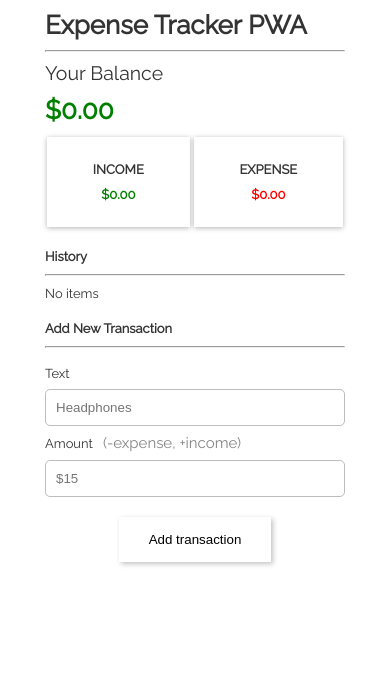
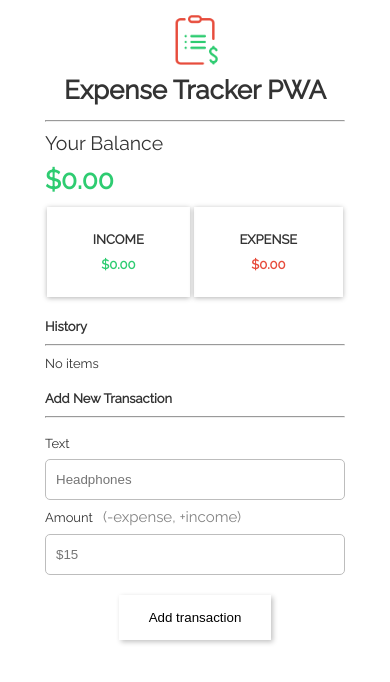
Before and after one commit to 7-baig/Bootcamp-Project-7A, a React (Create React App) app: page / in a window 390 px wide. Shown: the top 682 px of the page. Built offline with nearby package versions, Linux system fonts and the light colour scheme.

Commit message:
updated styles

```diff
--- a/src/components/AddTransaction/AddTransaction.module.css
+++ b/src/components/AddTransaction/AddTransaction.module.css
@@ -23,7 +23,7 @@
     color: rgba(0, 0, 0, 0.486);
 }
 .form input {
-    padding: 10px 80px 10px 10px;
+    padding: 12px 80px 12px 10px;
     border: 1px solid rgb(189, 189, 189);
     border-radius: 5px;
     outline: none;
--- a/src/components/Header/Header.module.css
+++ b/src/components/Header/Header.module.css
@@ -9,6 +9,15 @@
 }
 .title {
     margin: 10px 0px;
+    display: flex;
+    align-items: center;
+}
+.title h1 {
+    margin: 0px 5px;
+}
+.title img {
+    margin: 0px 5px;
+    width: 50px;
 }
 .balance {
     margin: 10px 0px;
@@ -39,3 +48,24 @@
 .expenseCard h4:nth-child(2) {
     color: var(--expense-text-color);
 }
+
+@media screen and (max-width: 480px) {
+    .title {
+        flex-direction: column;
+        align-items: center;
+        justify-content: center;
+    }
+    .title h1 {
+        margin: 5px 0px;
+    }
+    .title img {
+        margin: 5px 0px;
+        width: 50px;
+    }
+}
+@media screen and (max-width: 320px) {
+    .title img {
+        margin: 5px 0px;
+        width: 40px;
+    }
+}
--- a/src/components/Header/Header.tsx
+++ b/src/components/Header/Header.tsx
@@ -1,5 +1,6 @@
 import React, { useContext, useState } from 'react'
 import { Store } from '../../context/Context'
+import logo from '../../assets/logo.png'
 import styles from './Header.module.css'
 
 export const Header: React.FC = () => {
@@ -23,12 +24,19 @@ export const Header: React.FC = () => {
 
     return (
         <div className={styles.container}>
-            <h1 className={styles.title}>Expense Tracker PWA</h1>
+            <div className={styles.title}>
+                <img src={logo} alt="logo" />
+                <h1>Expense Tracker PWA</h1>
+            </div>
             <hr />
             <h2 className={styles.balance}>Your Balance</h2>
             <h1
                 className={styles.totalAmount}
-                style={total < 0 ? { color: 'red' } : { color: 'green' }}
+                style={total < 0
+                ?
+                { color: 'var(--expense-text-color)' }
+                :
+                { color: 'var(--income-text-color)' }}
             >${total}</h1>
             <div className={styles.cardsContainer}>
                 <div className={styles.incomeCard}>
--- a/src/index.css
+++ b/src/index.css
@@ -5,10 +5,10 @@
 }
 :root {
   --primary-text-color: #333333;
-  --income-text-color: green;
-  --expense-text-color: red;
+  --income-text-color: #2ECC71;
+  --expense-text-color: #E74C3C;
   --primary-width: 30%;
-  --primary-min-width: 350px;
+  --primary-min-width: 400px;
 }
 html,
 body {
```
Also changed, not shown: public/logo1.png (added), public/manifest.json, src/assets/logo.png (added).
